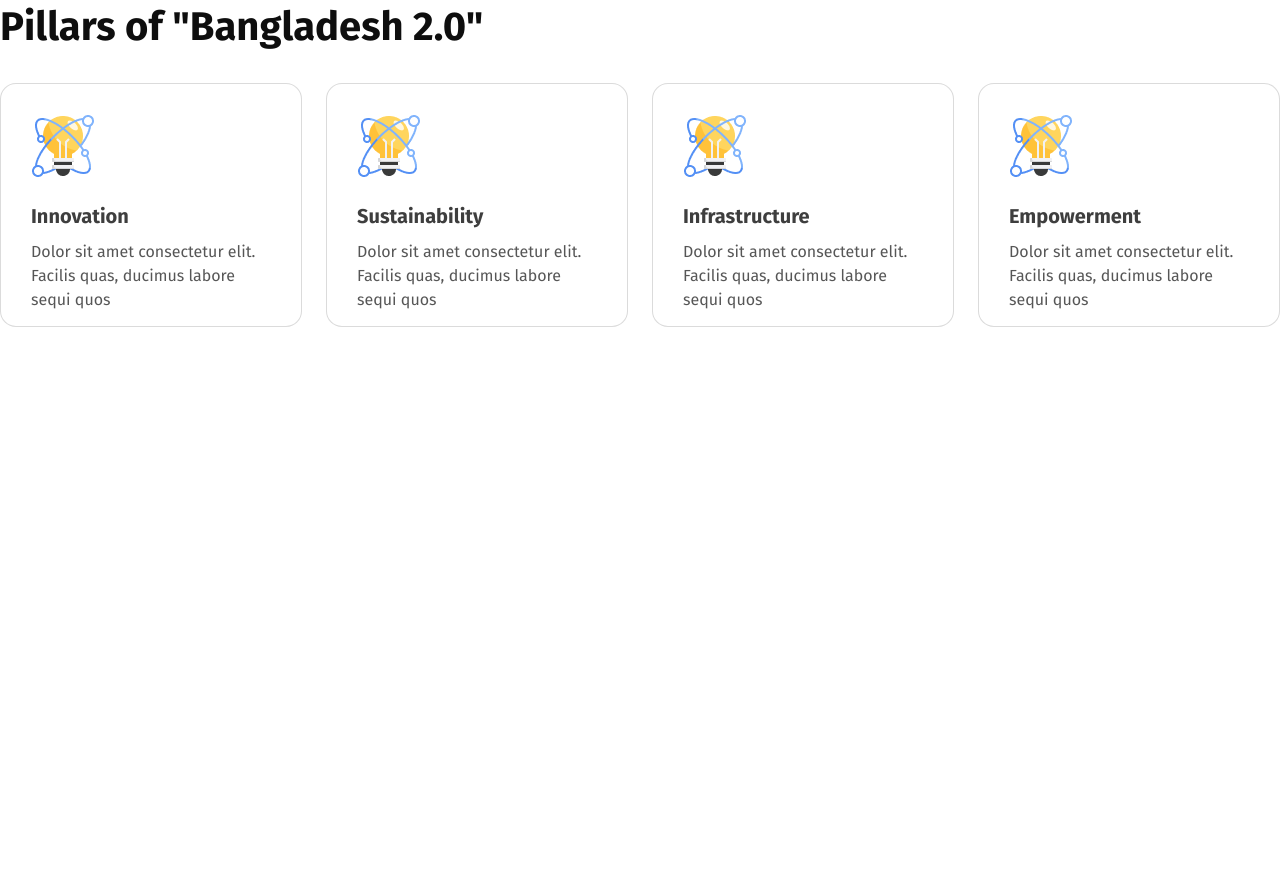
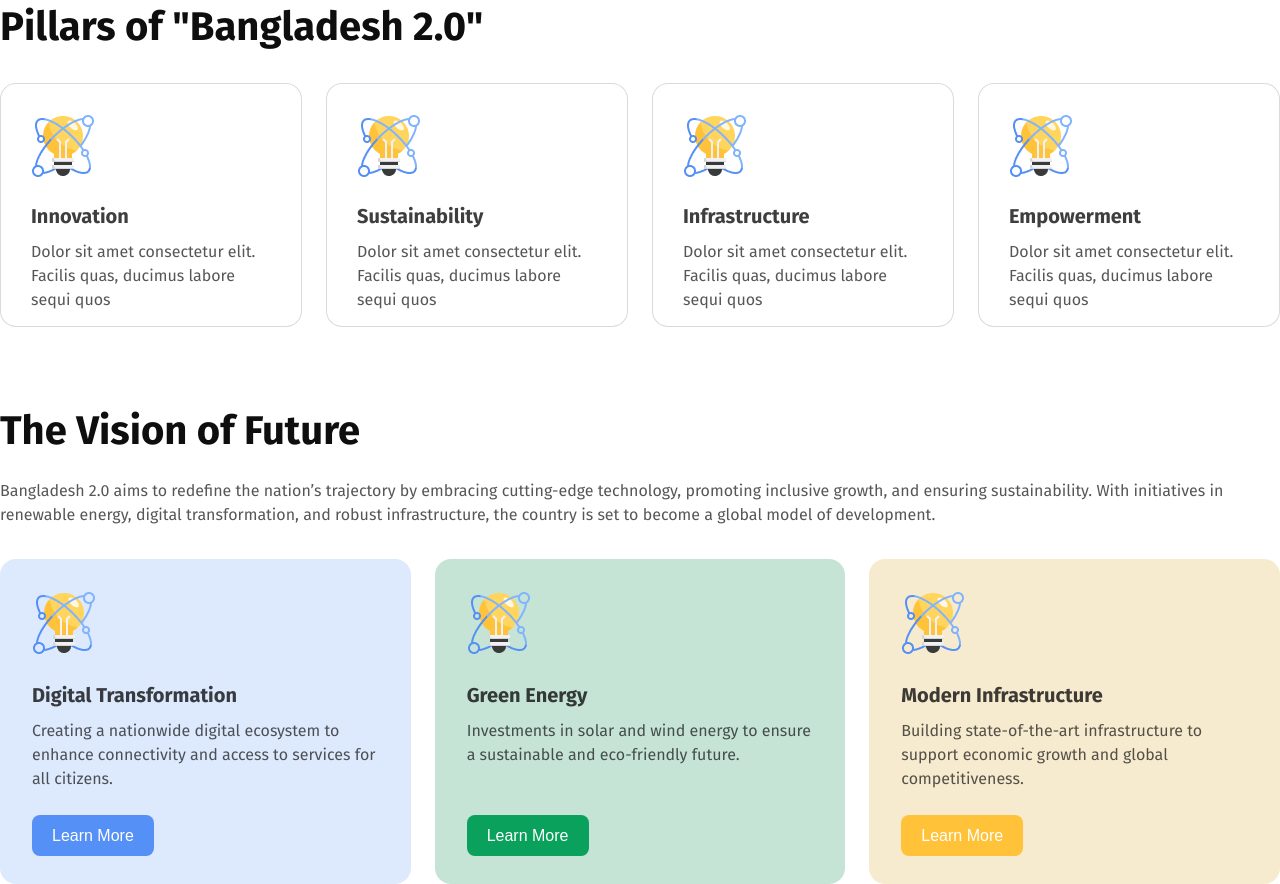
Before and after one commit to Ferdusy111/B-11-Assignment-1, a plain HTML site: page index.html in a window 1280 px wide. Shown: the part 757-1641 px from the top of the page. Before the commit the page ends 1084 px from the top, so only its background shows below. Drawn offline with Linux system fonts and the light colour scheme.

Commit message:
added vision of future section

```diff
--- a/index.html
+++ b/index.html
@@ -89,6 +89,32 @@
                 </div>
             </div>
          </section>
+         <!-- 3rd part -->
+          <section class="vision">
+            <h1 class="section-title">The Vision of Future</h1>
+            <p class="section-description">Bangladesh 2.0 aims to redefine the nation’s trajectory by embracing cutting-edge technology, promoting inclusive growth, and ensuring sustainability. With initiatives in renewable energy, digital transformation, and robust infrastructure, the country is set to become a global model of development.</p>
+            <div class="vision-container">
+                <div class="card-1">
+                    <div><img src="assets/card-icon.png" alt=""></div>
+                    <h4 class="card-title">Digital Transformation</h4>
+                    <p class="card-description">Creating a nationwide digital ecosystem to enhance connectivity and access to services for all citizens.</p>
+                    <button class="card-btn btn-1">Learn More</button>
+                </div>
+                <div class="card-2">
+                    <div><img src="assets/card-icon.png" alt=""></div>
+                    <h4 class="card-title">Green Energy</h4>
+                    <p class="card-description">Investments in solar and wind energy to ensure a sustainable and eco-friendly future.</p>
+                    <button class="card-btn btn-2">Learn More</button>
+                </div>
+                <div class="card-3">
+                    <div><img src="assets/card-icon.png" alt=""></div>
+                    <h4 class="card-title">Modern Infrastructure</h4>
+                    <p class="card-description">Building state-of-the-art infrastructure to support economic growth and global competitiveness.</p>
+                    <button class="card-btn btn-3">Learn More</button>
+                </div>
+            </div>
+
+          </section>
     </main>
     <footer></footer>
 
--- a/style/styles.css
+++ b/style/styles.css
@@ -16,6 +16,15 @@ body{
     line-height: 48px;
     letter-spacing: 0%;
     text-align: left;
+}
+.section-description{
+    color: rgba(14, 14, 14, 0.7);
+    font-size: 16px;
+    font-weight: 400;
+    line-height: 24px;
+    letter-spacing: 0%;
+    text-align: left;
+    margin-top: 24px;
 }
 
 /* ____________________________1st Part______________________ */
@@ -136,3 +145,82 @@ main{
     text-align: left;
     margin-top: 12px;
 }
+/* ___________________________3rd Part___________________________ */
+/* vision style------------------------------ */
+.vision{
+    margin-top: 80px;
+}
+.vision-container{
+    display: flex;
+    margin-top: 32px;
+    gap: 24px;
+}
+.vision-container .card-1{
+    width:410.67px ;
+    height:325px ;
+    box-sizing: border-box;
+    border-radius: 16px;
+    background: rgba(84, 144, 245, 0.2);
+    padding: 32px;
+}
+.vision-container .card-2{
+    width:410.67px ;
+    height:325px ;
+    box-sizing: border-box;
+    border-radius: 16px;
+    background: rgb(198, 228, 214);;
+    padding: 32px;
+}
+.vision-container .card-3{
+    width:410.67px ;
+    height:325px ;
+    box-sizing: border-box;
+    border-radius: 16px;
+    background:rgb(247, 235, 207); ;
+    padding: 32px;
+}
+.card-title{
+    color: rgba(14, 14, 14, 0.8);
+    font-size: 20px;
+    font-weight: 700;
+    line-height: 24px;
+    letter-spacing: 0%;
+    text-align: left;
+    margin-top: 24px;
+}
+.card-description{
+    color: rgba(14, 14, 14, 0.7);
+    font-size: 16px;
+    font-weight: 400;
+    line-height: 24px;
+    letter-spacing: 0%;
+    text-align: left;
+    margin-top: 12px;
+}
+.card-btn{
+    width: 122px;
+    height: 41px;
+    padding: 11px 20px 11px 20px;
+    border-radius: 8px;
+    border: none;
+    color: rgb(255, 255, 255);
+    font-size: 16px;
+    font-weight: 400;
+    line-height: 19px;
+    letter-spacing: 0%;
+    text-align: left;
+}
+.btn-1{
+    background-color:#5490F5 ;
+    margin-top: 24px;
+}
+.btn-2{
+    background-color:#09A15C ;
+    margin-top:48px ;
+
+}
+.btn-3{
+    background-color:#FFC239 ;
+    margin-top:24px ;
+
+}
```
